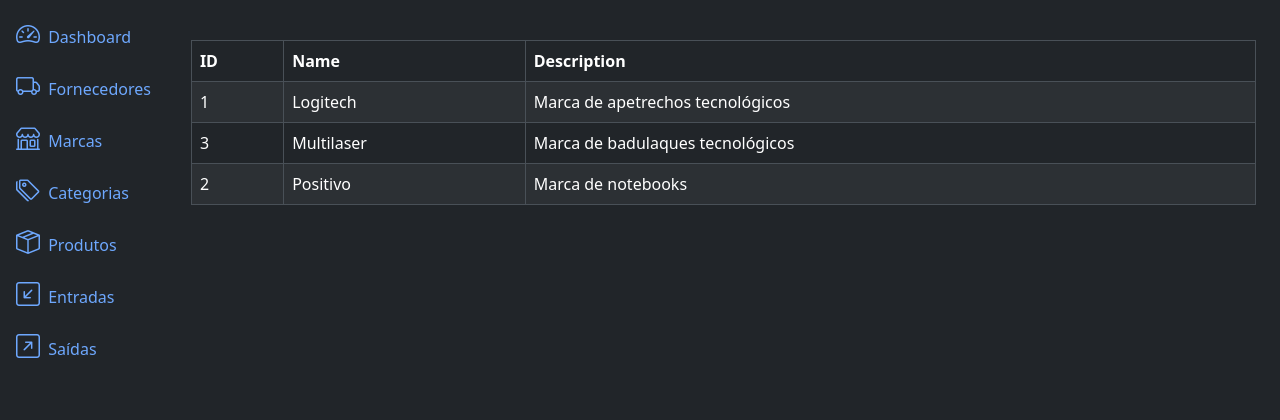
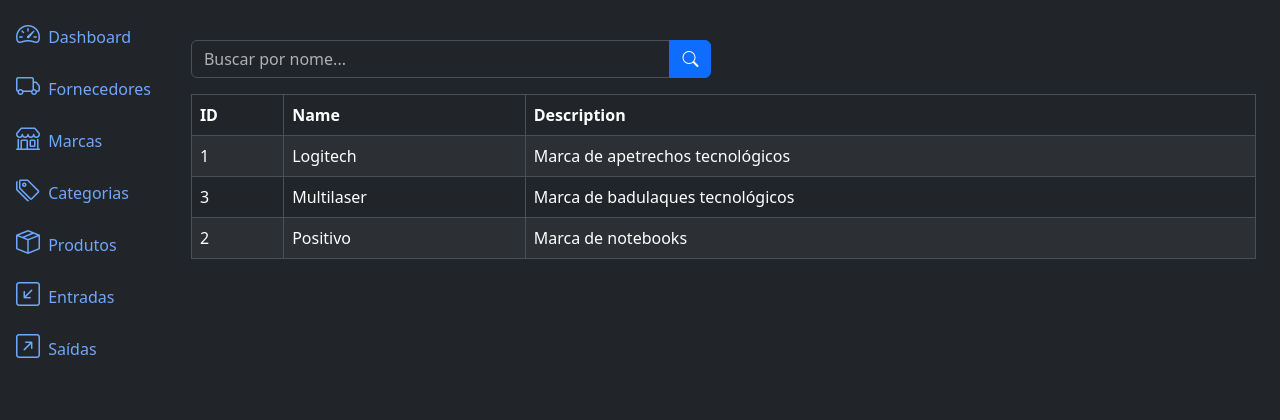
Before and after one commit to jpllopes96/python-inventory-management-system, a Django app: template brands/templates/brand_list.html in a window 1280 px wide. Shown: the part 56-476 px from the top of the page. Run offline with Django 5.2, Linux system fonts and the light colour scheme; the template is opened without the code that fills it: values that come from a table or form of the project are taken from there, others are empty; data comes from the database, SQL or seed files in the repository; both versions use the stored data as it was after the commit.

Commit message:
Brands filter by name

```diff
--- a/app/templates/components/_sidebar.html
+++ b/app/templates/components/_sidebar.html
@@ -20,7 +20,7 @@
                         </a>
                     </li>
                     <li>
-                        <a href="#" class="nav-link px-0 align-middle">
+                        <a href="{% url 'brand_list' %}" class="nav-link px-0 align-middle">
                             <i class="bi bi-shop fs-4"></i>
                             <span class="ms-1">Marcas</span>
                         </a>
--- a/brands/templates/brand_list.html
+++ b/brands/templates/brand_list.html
@@ -5,6 +5,20 @@ IMS - Brands
 {% endblock %}
 
 {% block content %}
+<div class="row mb-3">
+    <div class="col-md-6">
+        <form method="get" action="{% url 'brand_list' %}">
+            <div class="input-group">
+                <input type="text" class="form-control" name="name" placeholder="Buscar por nome..." value="{{ request.GET.name }}">
+                <button type="submit" class="btn btn-primary">
+                    <i class="bi bi-search"></i>
+                </button>
+            </div>
+        </form>
+
+    </div>
+</div>
+
 <div class="table-responsive">
     <table class="table table-striped table-bordered">
         <thead class="thead-dark">
--- a/brands/urls.py
+++ b/brands/urls.py
@@ -3,5 +3,5 @@ from . import views
 
 
 urlpatterns = [
-    path('brands/list', views.BrandListView.as_view(), name='brand_list')
+    path('brands/list/', views.BrandListView.as_view(), name='brand_list')
 ]
```
Also changed, not shown: brands/views.py (+10 -0 lines), db.sqlite3.
